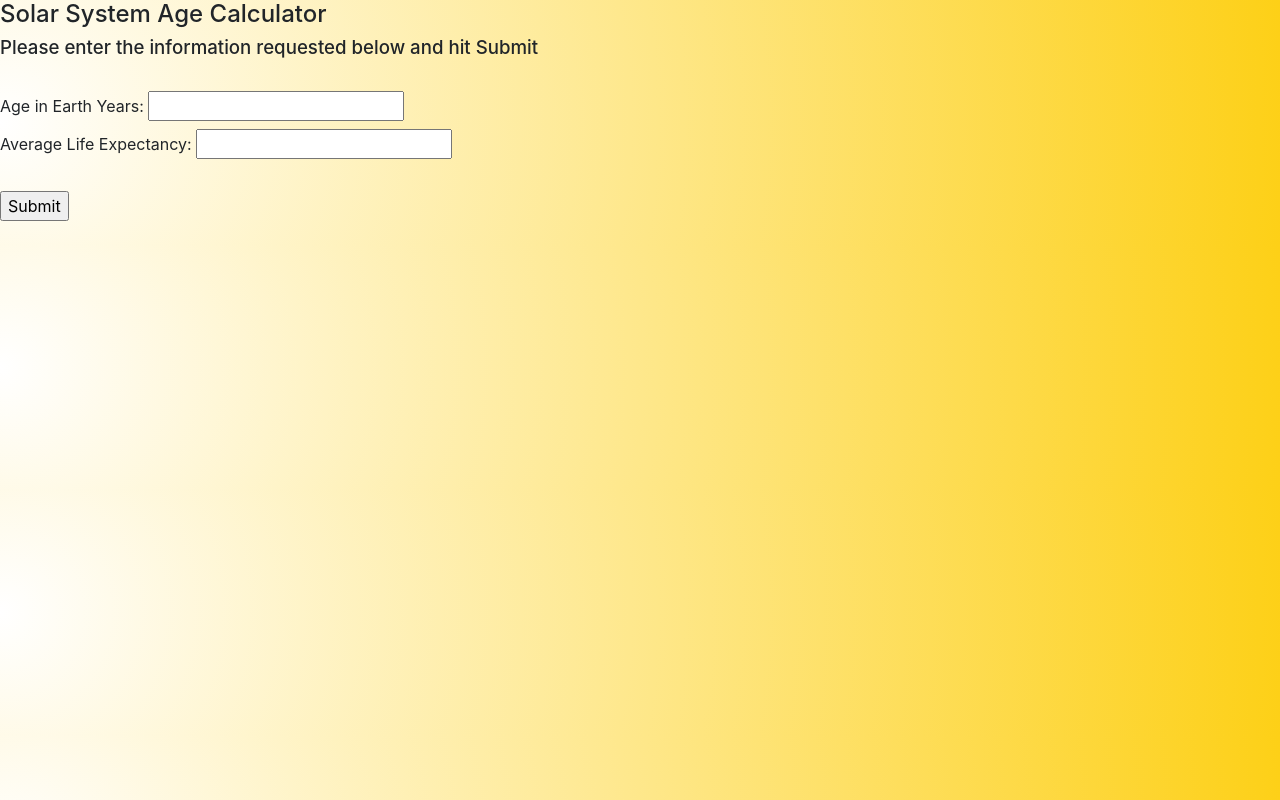
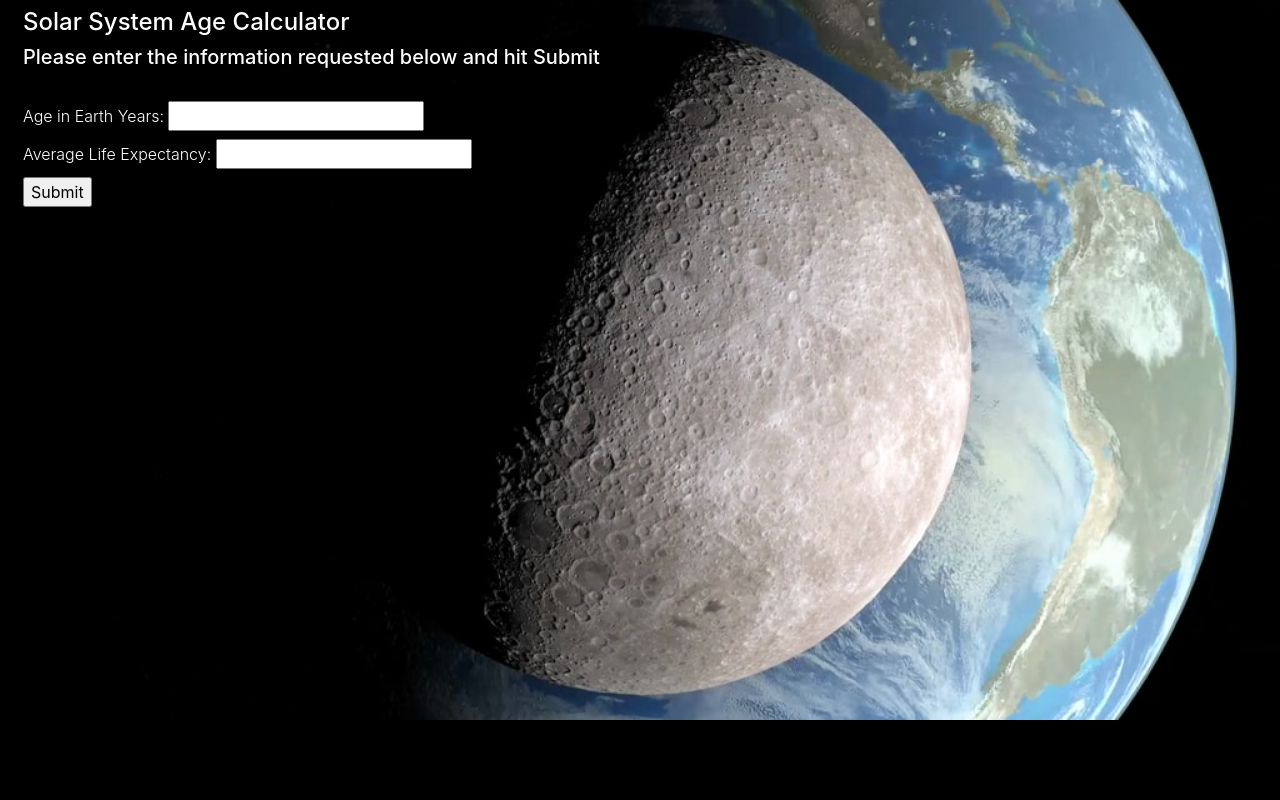
Before and after one commit to kentpmckinney/epi-age-calculator, a website built with webpack: page index.html in a window 1280 px wide. Built offline with nearby package versions, Linux system fonts and the light colour scheme.

Commit message:
enhance user interface

```diff
--- a/index.html
+++ b/index.html
@@ -1,16 +1,19 @@
 <!DOCTYPE html>
 <html lang="en">
+
 <head>
   <meta charset="UTF-8">
   <meta name="viewport" content="width=device-width, initial-scale=1.0">
   <title>Age Calculator</title>
 </head>
-  <body>
-    <div id='container'>
+
+<body
+  style="margin: 8px; width: 100%; height: 100%; color: white; background-color: black; background-image: url('./EarthMoon.jpg'); background-repeat: no-repeat; background-size: cover">
+  <div class='container-fluid font-weight-light'>
     <header>
       <h1>Solar System Age Calculator</h1>
-        <h3>Please enter the information requested below and hit Submit</h3>
-        <div>&nbsp;</div>
+      <h5>Please enter the information requested below and hit Submit</h5>
+      <br>
     </header>
     <main>
       <form>
@@ -21,12 +24,13 @@
         <label for="avg-life-expectancy">
           Average Life Expectancy: <input id="avg-life-expectancy">
         </label>
-          <div>&nbsp;</div>
+        <br>
         <input type="submit" value="Submit">
       </form>
-        <div>&nbsp;</div>
+      <br>
       <div id="results"></div>
     </main>
   </div>
 <script type="text/javascript" src="bundle.js"></script></body>
+
 </html>
```
Also changed, not shown: src/index.html (+10 -6 lines), EarthMoon.jpg (added). Lines whose indentation alone changed are shown as unchanged.
